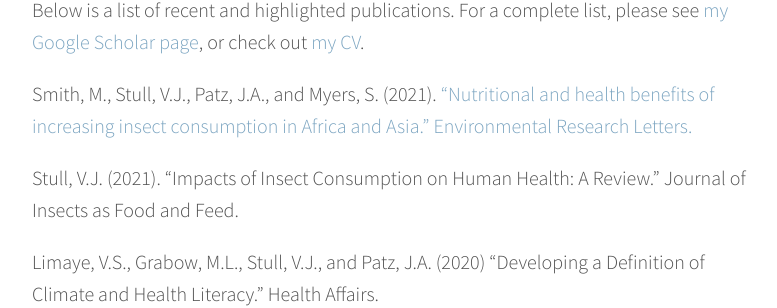
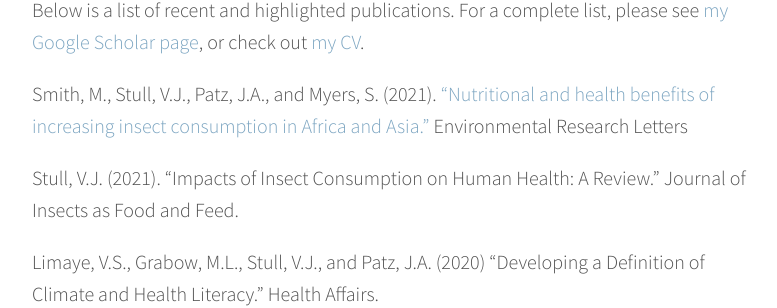
Before and after one commit to valeriestull/valeriestull.github.io, a Jekyll site: the page built from publications.md, in a window 1280 px wide. Shown: the part 378-686 px from the top of the page, without its empty margins (248-1025 px from the left). Built offline with Jekyll 4.4.1, drawn with Linux system fonts in a browser that asks for light colours; nearby versions of some CDN libraries; some web fonts are replaced.

```diff
--- a/publications.md
+++ b/publications.md
@@ -7,7 +7,7 @@ permalink: /publications/
 Below is a list of recent and highlighted publications. For a complete list, please see [my Google Scholar
 page](https://scholar.google.com/citations?user=Kwg1_M0AAAAJ&hl=en), or check out [my CV](/assets/cv.pdf).
 
-Smith, M., Stull, V.J., Patz, J.A., and Myers, S. (2021). [“Nutritional and health benefits of increasing insect consumption in Africa and Asia.” Environmental Research Letters.](https://iopscience.iop.org/article/10.1088/1748-9326/abf06c/pdf)
+Smith, M., Stull, V.J., Patz, J.A., and Myers, S. (2021). [“Nutritional and health benefits of increasing insect consumption in Africa and Asia."](https://iopscience.iop.org/article/10.1088/1748-9326/abf06c/pdf) Environmental Research Letters
 
 Stull, V.J. (2021). “Impacts of Insect Consumption on Human Health: A Review.” Journal of Insects as Food and Feed.
 
```
